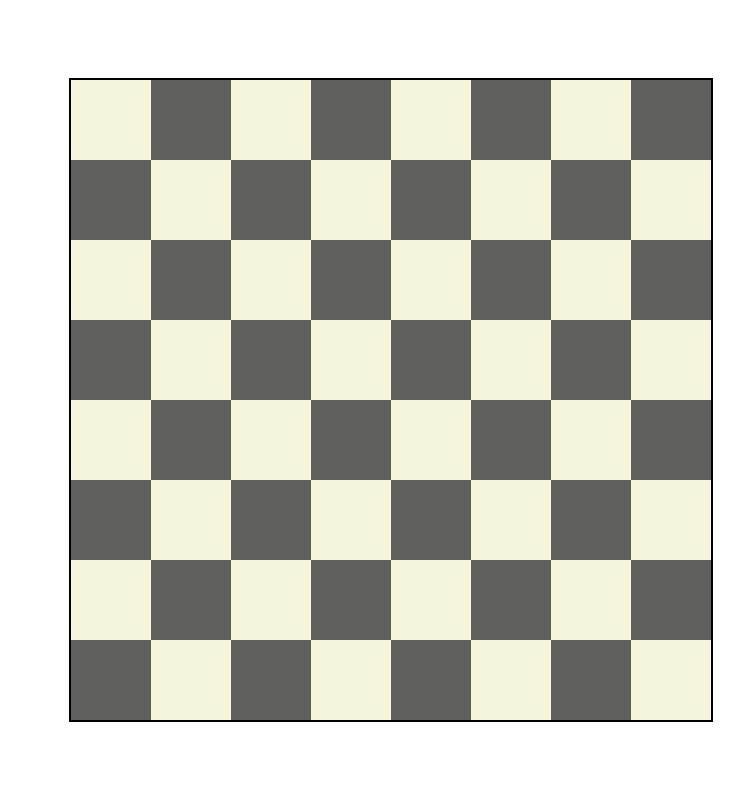
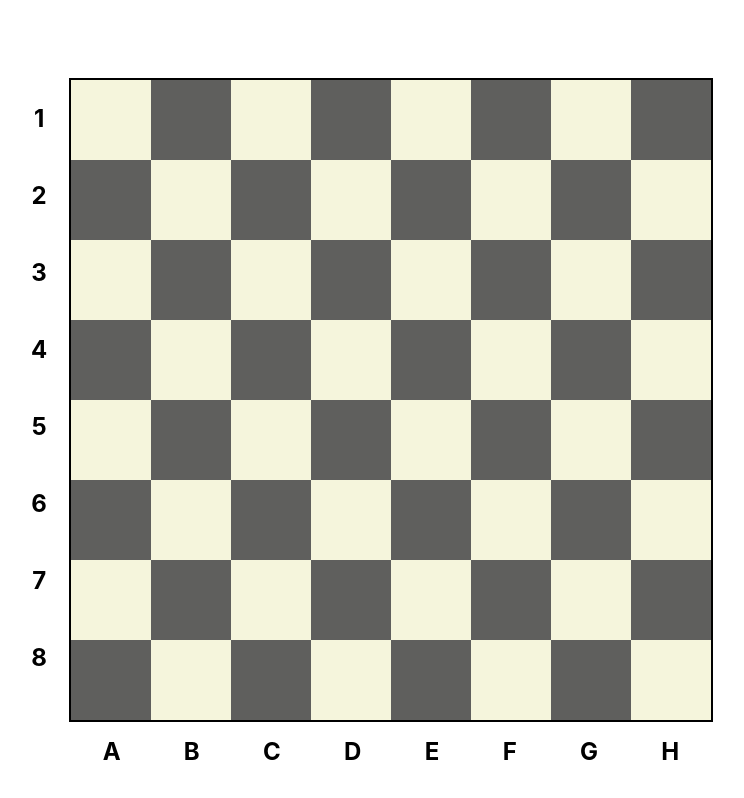
Before and after one commit to eduard15x/chess-game-challenge, a React (Create React App) app: page / in a window 1280 px wide. Shown: the whole page, without its empty margins (249-993 px from the left). Built offline with nearby package versions, Linux system fonts and the light colour scheme.

Commit message:
Update - adding details for chess board
Create new reutilisable component for chess board details
Adding styling
Change files from css to scss

```diff
--- /dev/null
+++ b/src/components/boardDetails.js
@@ -0,0 +1,13 @@
+const BoardDetails = ({ array, direction }) => {
+  return (
+    <div className={`chess-board-details chess-board-details--${direction}`}>
+      {array.map((item) => (
+        <p key={array.indexOf(item)} className="chess-board-details__item">
+          {item}
+        </p>
+      ))}
+    </div>
+  );
+};
+
+export default BoardDetails;
--- a/src/components/chessBoard.jsx
+++ b/src/components/chessBoard.js
@@ -1,6 +1,7 @@
-import React from "react";
+// components
+import BoardDetails from "./boardDetails";
 
-function ChessBoard() {
+const ChessBoard = () => {
   const rows = [1, 2, 3, 4, 5, 6, 7, 8];
   const cols = ["a", "b", "c", "d", "e", "f", "g", "h"];
 
@@ -17,8 +18,10 @@ function ChessBoard() {
           ))}
         </div>
       ))}
+      <BoardDetails array={rows} direction="col" />
+      <BoardDetails array={cols} direction="row" />
     </div>
   );
-}
+};
 
 export default ChessBoard;
--- a/src/index.scss
+++ b/src/index.scss
@@ -1,16 +1,21 @@
 body {
-  margin: 0;
   font-family: -apple-system, BlinkMacSystemFont, "Segoe UI", "Roboto", "Oxygen",
     "Ubuntu", "Cantarell", "Fira Sans", "Droid Sans", "Helvetica Neue",
     sans-serif;
   -webkit-font-smoothing: antialiased;
   -moz-osx-font-smoothing: grayscale;
+  margin: 0px;
+  padding: 0px;
+  list-style: none;
+  text-decoration: none;
 }
 
 code {
   font-family: source-code-pro, Menlo, Monaco, Consolas, "Courier New",
     monospace;
 }
+
+@import "./styles/chess-board-details.scss";
 
 .chess-board {
   position: absolute;
--- /dev/null
+++ b/src/styles/chess-board-details.scss
@@ -0,0 +1,25 @@
+.chess-board-details {
+  position: absolute;
+  display: flex;
+  text-align: center;
+
+  &--row {
+    flex-direction: row;
+    justify-content: space-around;
+    width: 640px;
+    bottom: -70px;
+  }
+
+  &--col {
+    flex-direction: column;
+    height: 640px;
+    left: -40px;
+    top: 0px;
+  }
+
+  &__item {
+    font-size: 24px;
+    font-weight: bold;
+    text-transform: uppercase;
+  }
+}
```
